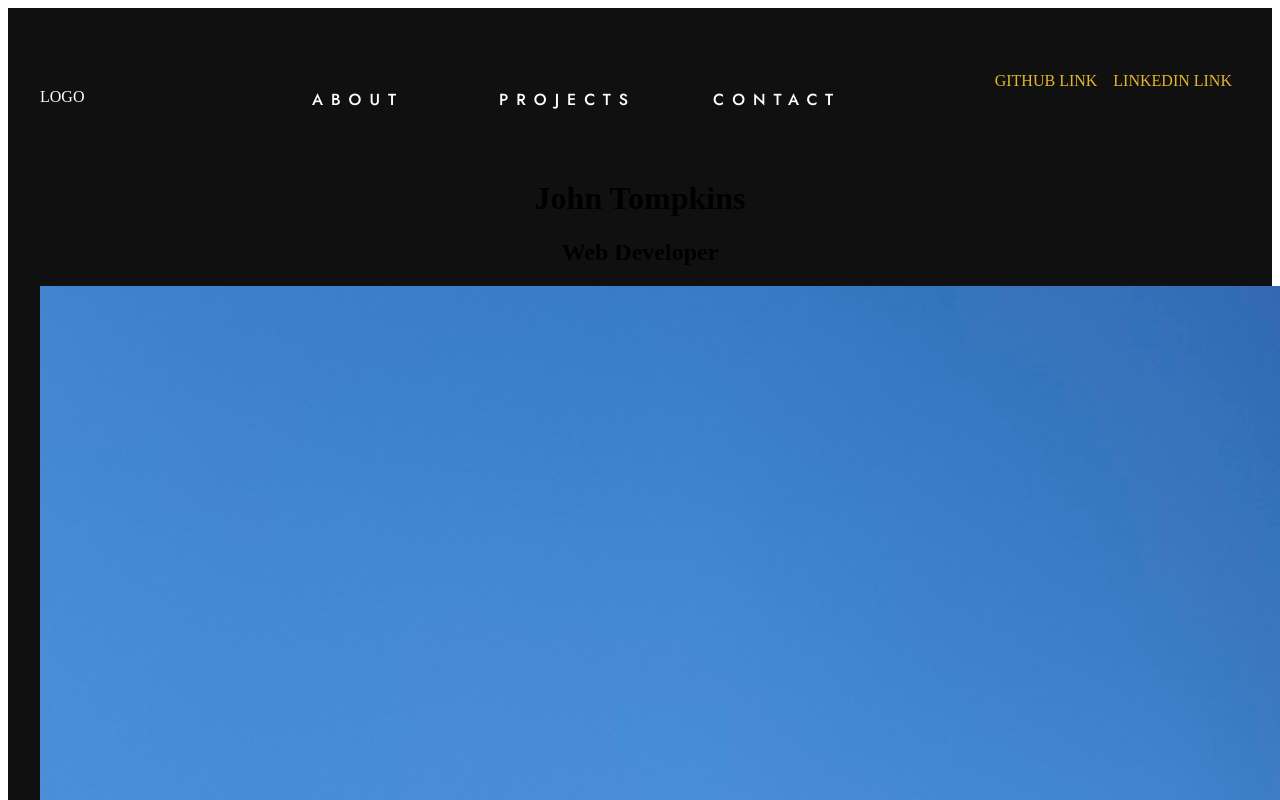
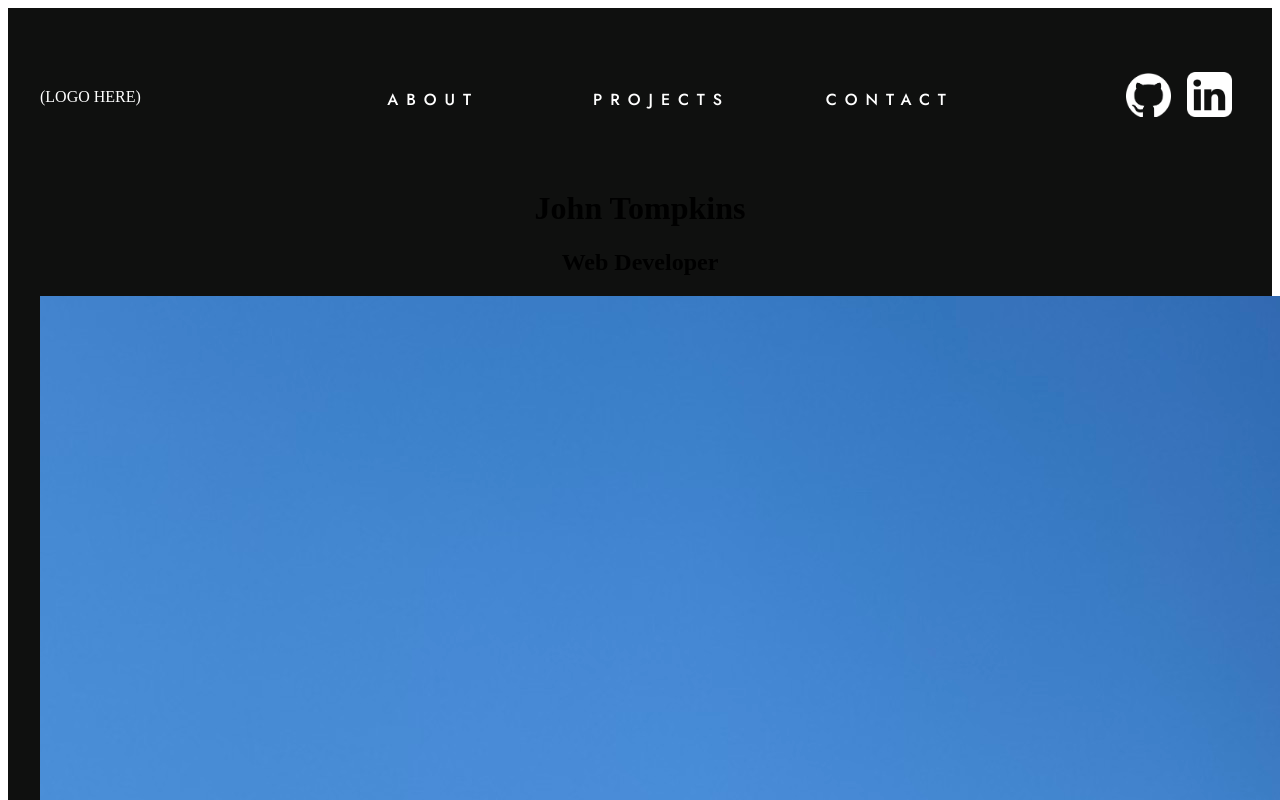
Before and after one commit to jtompkins415/portfolio_site, a React (Vite) app: page / in a window 1280 px wide. Shown: the top 800 px of the page. Built offline with nearby package versions, Linux system fonts and the light colour scheme.

Commit message:
use logos for social links and connect link to url

```diff
--- a/src/Navbar/Routes/NavBar.jsx
+++ b/src/Navbar/Routes/NavBar.jsx
@@ -10,7 +10,7 @@ function NavBar(){
         <ThemeProvider theme={theme}>
             <div className='navbar-container'>
                 <div className='logo-container'>
-                    <span>Logo</span>
+                    <span>(Logo Here)</span>
                 </div>
                 <div className='navlink-container'>
                   <Link
@@ -35,13 +35,13 @@ function NavBar(){
                 </div>
                 <div className='navlink-container-social'>
                   <Link
-                  href='#' className='nav-link-social' underline='none'
-                  >GITHUB LINK</Link>
+                  href='https://github.com/jtompkins415' className='nav-link-social' underline='none'
+                  ><img src='src/assets/github-mark/github-mark-white.png' alt='github-logo' width={45}/></Link>
                   <Link
-                  href='#'
+                  href='https://www.linkedin.com/in/jtompkins415/'
                   className='nav-link-social'
                   underline='none'
-                  >LINKEDIN LINK</Link>
+                  ><img className='nav-social-img' src='src/assets/LinkedIn_logo.png' width={45} style={{ filter: 'hue-rotate(270deg)' }}/></Link>
                 </div>
 
             </div>
```
